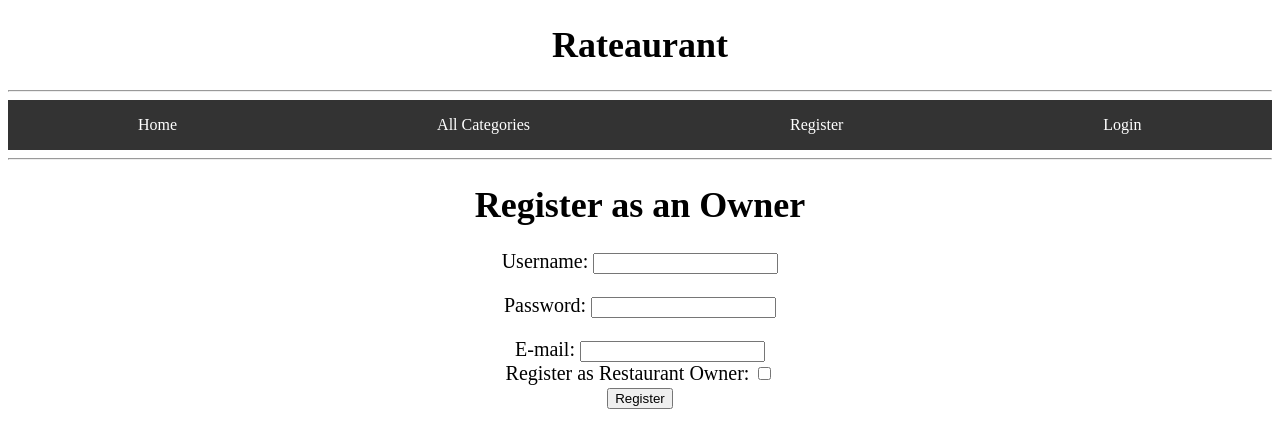
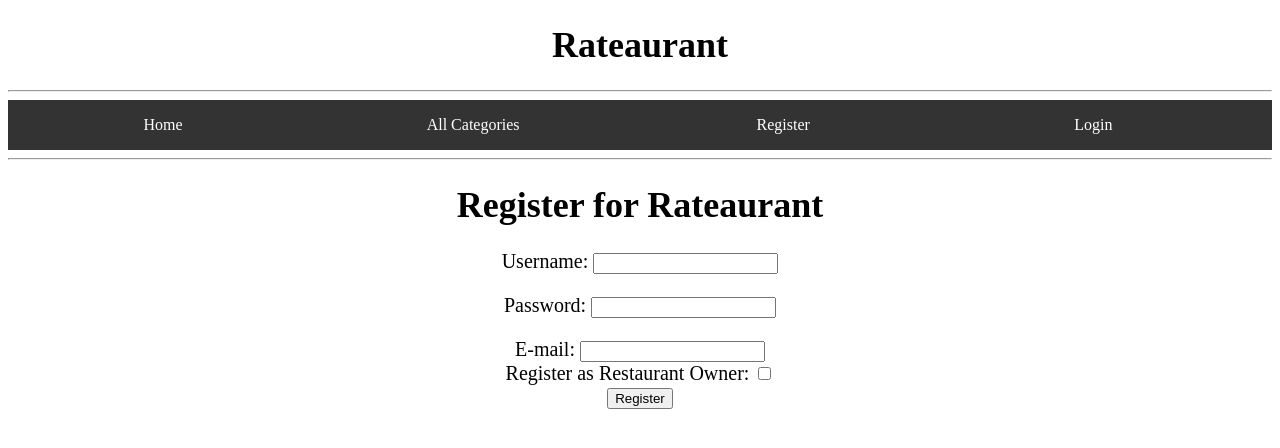
Before and after one commit to AidenSmith04/Rateaurant, a Django app: page /project/register/ in a window 1280 px wide. Shown: the top 448 px of the page. Run offline with Django 3.2, Linux system fonts and the light colour scheme.

Commit message:
Fixed NavBar hopefully

```diff
--- a/Static/Rateaurant/Style.css
+++ b/Static/Rateaurant/Style.css
@@ -12,6 +12,10 @@ li {
     list-style-type: none;
 }
 
+#Navbar {
+    width: 100%;
+}
+
 #Navbar ul {
     list-style-type: none;
     margin: 0;
@@ -20,19 +24,17 @@ li {
     background-color: #333;
     }
 
-#Navbar li {
-    float: left;
-    }
-
-#Navbar li a {
+#Navbar span a {
+    float:left;
     display: block;
     color: white;
     text-align: center;
-    padding: 16px 130px;
+    padding: 16px;
     text-decoration: none;
+    width:22%;
     }
 
-#Navbar li a:hover {
+#Navbar span a:hover {
     background-color: #111;
     }
 
--- a/templates/Rateaurant/Base.html
+++ b/templates/Rateaurant/Base.html
@@ -19,17 +19,17 @@
 		<hr />
         <div id="Navbar">
 			<ul>
-				<li><a href="{% url 'Rateaurant:home' %}">Home</a></li>
-				<li><a href="{% url 'Rateaurant:categories' %}">All Categories</a></li>
+				<span><a href="{% url 'Rateaurant:home' %}">Home</a></span>
+				<span><a href="{% url 'Rateaurant:categories' %}">All Categories</a></span>
 				{% if user.is_authenticated %}
 				{%if user.owner %}
-					<li><a href="{% url 'Rateaurant:addarestaurant' %}">Add a Restaurant</a></li>
+					<span><a href="{% url 'Rateaurant:addarestaurant' %}">Add a Restaurant</a></span>
 				{% endif %}
-				<li><a href="{% url 'Rateaurant:logout' %}">Logout</a></li>
-				<li><a href="">Welcome, {{ user }}</a></li></li>
+				<span><a href="{% url 'Rateaurant:logout' %}">Logout</a></span>
+				<span><a href="">Welcome, {{ user }}</a></span></li>
 				{% else %}
-					<li><a href="{% url 'Rateaurant:register' %}">Register</a></li>
-					<li><a href="{% url 'Rateaurant:login' %}">Login</a></li>
+					<span><a href="{% url 'Rateaurant:register' %}">Register</a></span>
+					<span><a href="{% url 'Rateaurant:login' %}">Login</a></span>
 				{% endif %}
 			</ul>
 		</div>
--- a/templates/Rateaurant/Home.html
+++ b/templates/Rateaurant/Home.html
@@ -24,7 +24,7 @@
 </div>
 
 <div id="image">
-  <img src="{% static 'images/HomeRestaurant.jpg' %}" alt="Picture of a Restaurant" />
+  <img src="{% static 'images/HomeRestaurant.jpg' %}" alt="Picture of a Restaurant" width="100%"/>
 </div>
 
 <div id="aboutus">
--- a/templates/Rateaurant/Register.html
+++ b/templates/Rateaurant/Register.html
@@ -15,7 +15,7 @@
 		Rango says: <strong>thank you for registering!</strong>
 	{% else %}
 		<div id="form">
-		  <h1>Register as an Owner</h1>
+		  <h1>Register for Rateaurant</h1>
 		  <form id="Owner_form" method="post" action="{% url 'Rateaurant:register' %}" enctype="multipart/form-data">
 			{% csrf_token %}
 			{{ user_form.as_p }}
--- a/templates/Rateaurant/Restaurant.html
+++ b/templates/Rateaurant/Restaurant.html
@@ -26,7 +26,7 @@
 </div>
 
 <div id="restaurantImage">
-  <img src="{{ venue.picture.url }}" alt="Picture of the Restaurant" />
+  <img src="{{ venue.picture.url }}" alt="Picture of the Restaurant" width="100%"/>
 </div>
 
 <div id="googleMaps">
```
